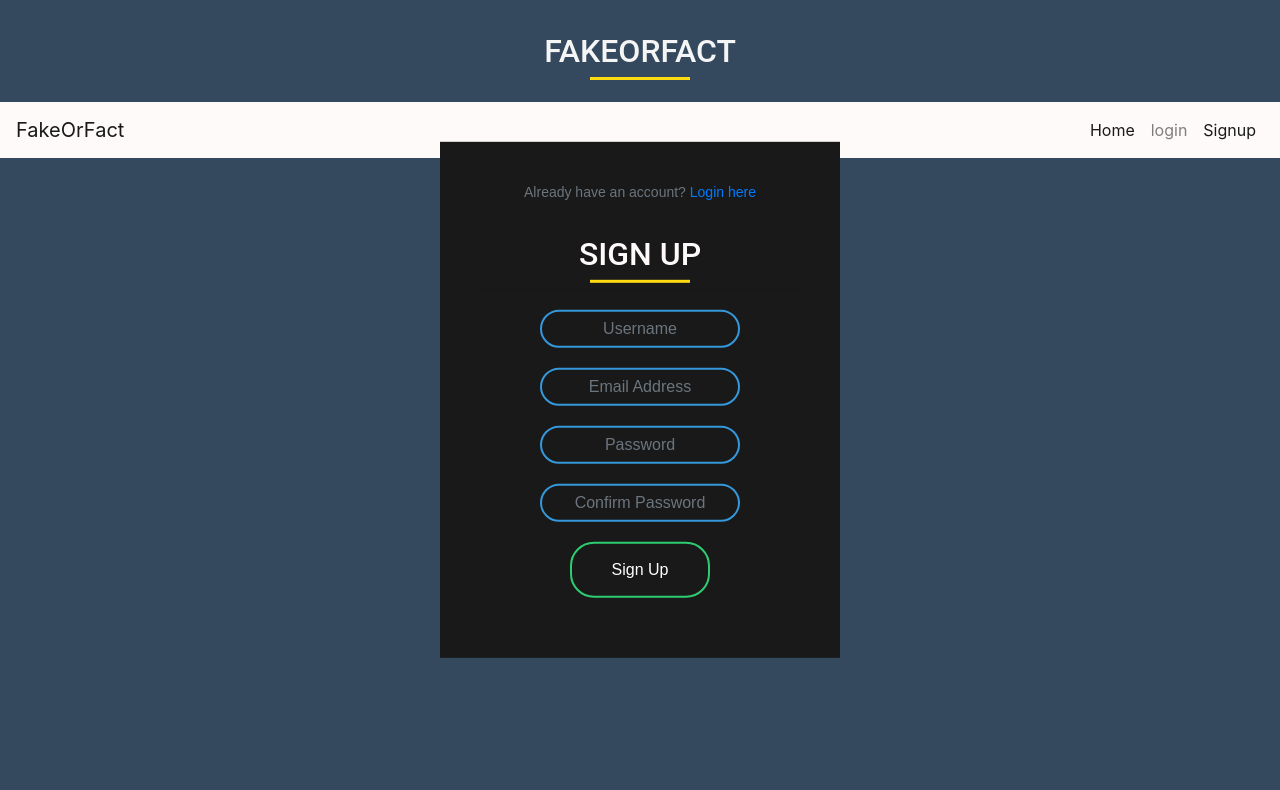
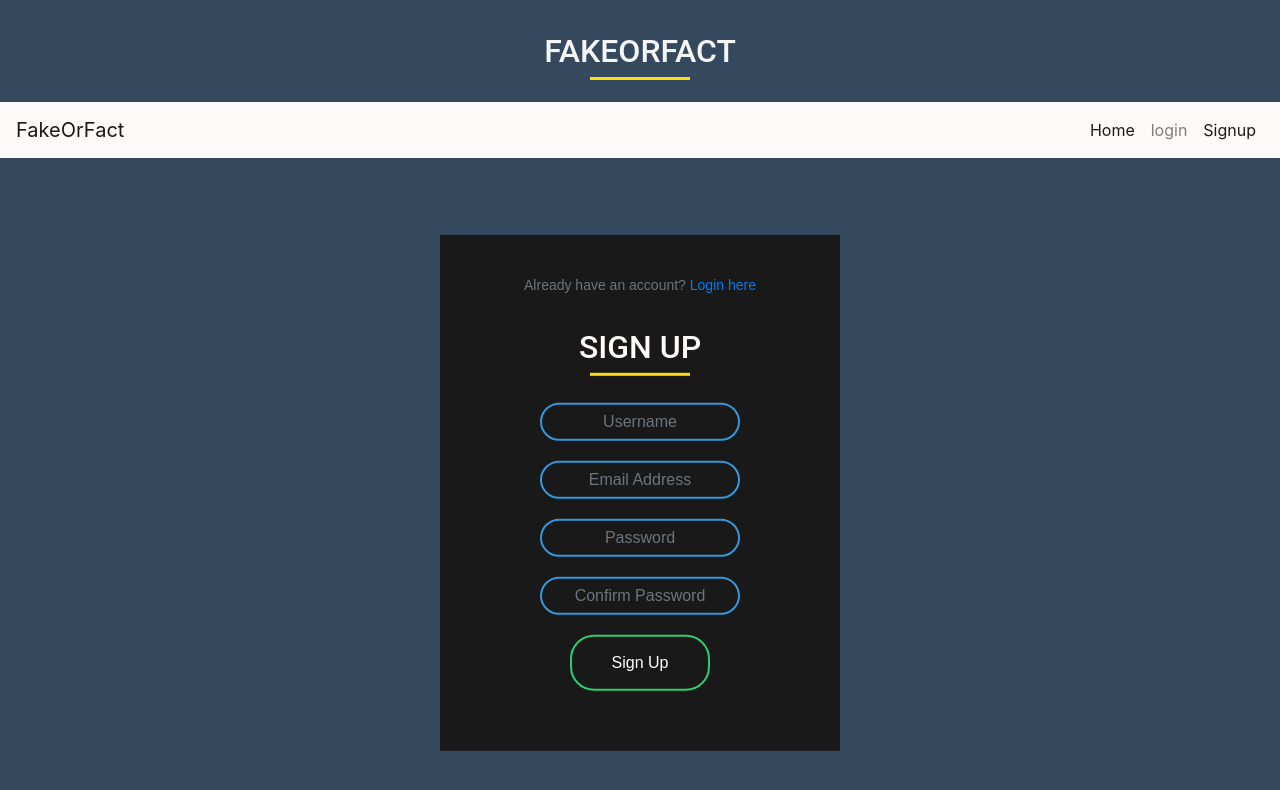
Before and after one commit to Sharanya1798/FakeOrFact, a React (Create React App) app in the folder front-end/: page /signup in a window 1280 px wide. Shown: the top 790 px of the page. Built offline with nearby package versions, Linux system fonts and the light colour scheme.

Commit message:
probably final commit with code chnges

```diff
--- a/front-end/src/App.css
+++ b/front-end/src/App.css
@@ -432,8 +432,8 @@ background: #888!important;
 /*link css*/
 .hola {
   color: black;
-  text-decoration: $link-decoration;
-  background-color: transparent; // Remove the gray background on active links in IE 10.
+
+  background-color: transparent;
 
   @include hover() {
     color: $link-hover-color;
@@ -486,3 +486,57 @@ border: 2px solid blanchedalmond;
   line-height: 1;
   border-radius: 0.3rem;
 }
+
+
+/*Singnup CSS*/
+.box1{
+  width: 400px;
+  padding: 40px;
+  position: absolute;
+  top: 50%;
+  left: 50%;
+  transform: translate(-50%,-50%);
+  background: #191919;
+  text-align: center;
+  margin-top: 93px;
+}
+.box1 h1{
+  color: white;
+  text-transform: uppercase;
+  font-weight: 500;
+}
+.box1 input[type = "text"],.box1 input[type = "password"],.box1 input[type = "email"]{
+  border:0;
+  background: none;
+  display: block;
+  margin: 20px auto;
+  text-align: center;
+  border: 2px solid #3498db;
+  padding: 14px 10px;
+  width: 200px;
+  outline: none;
+  color: white;
+  border-radius: 24px;
+  transition: 0.25s;
+}
+.box1 input[type = "text"]:focus,.box1 input[type = "password"]:focus,.box1 input[type = "email"]:focus{
+  width: 280px;
+  border-color: #2ecc71;
+}
+.box1 input[type = "submit"]{
+  border:0;
+  background: none;
+  display: block;
+  margin: 20px auto;
+  text-align: center;
+  border: 2px solid #2ecc71;
+  padding: 14px 40px;
+  outline: none;
+  color: white;
+  border-radius: 24px;
+  transition: 0.25s;
+  cursor: pointer;
+}
+.box1 input[type = "submit"]:hover{
+  background: #2ecc71;
+}
--- a/front-end/src/component/Signup.js
+++ b/front-end/src/component/Signup.js
@@ -58,7 +58,7 @@ export default class Signup extends React.Component {
                 <br/>
                 <br/>
             <div className="bodyy">
-            <form class="box" action="/examples/actions/confirmation.php" method="post" >
+            <form class="box1" action="/examples/actions/confirmation.php" method="post" >
                 <div className="text-center text-muted small">Already have an account? <NavLink to="/login">Login here</NavLink></div>
                 <h2 style={{color: 'snow'}}>Sign Up</h2>
                 <hr />
```
Also changed, not shown: 1 other file (tests, documents, lock files or other folders).
